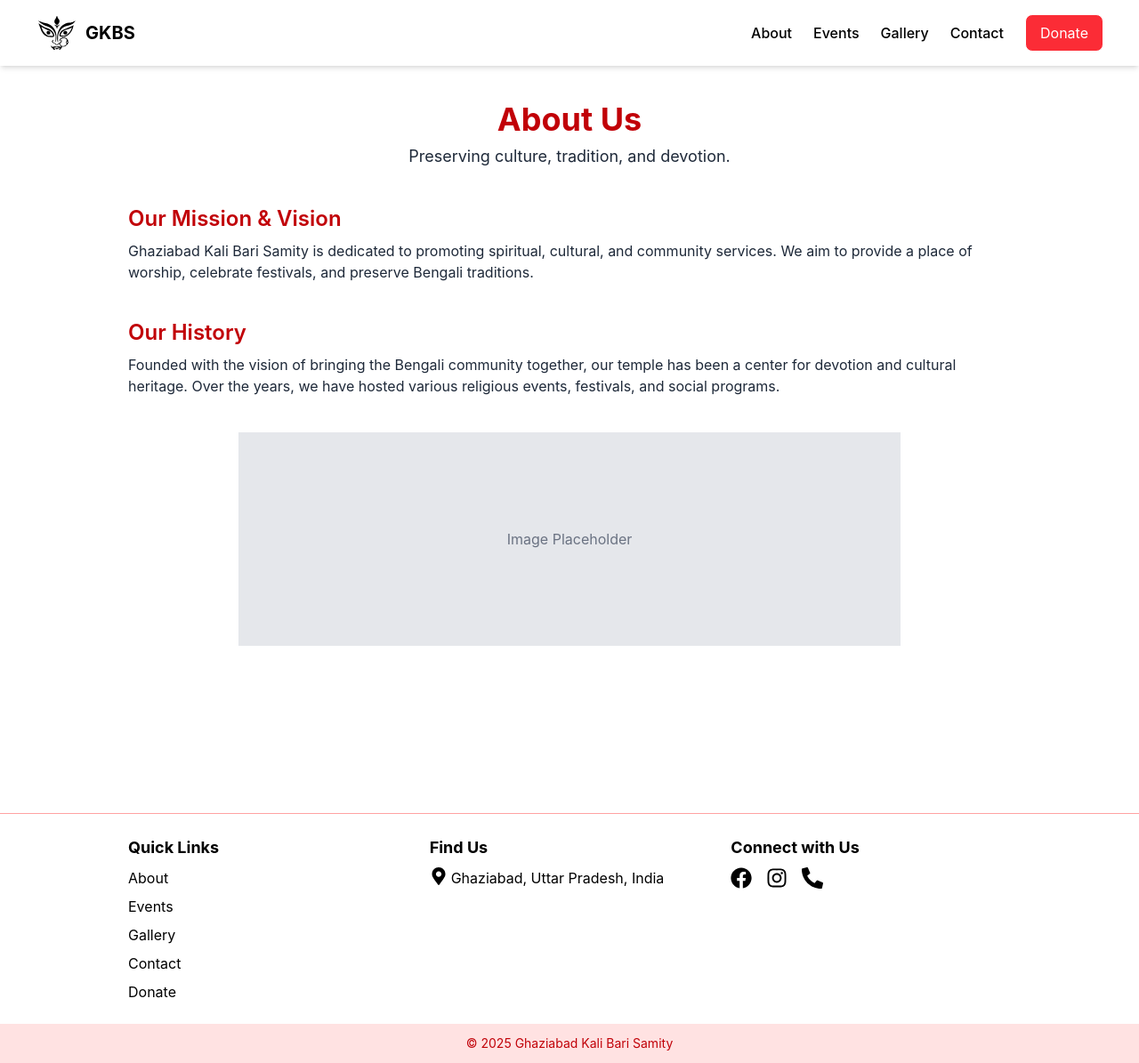
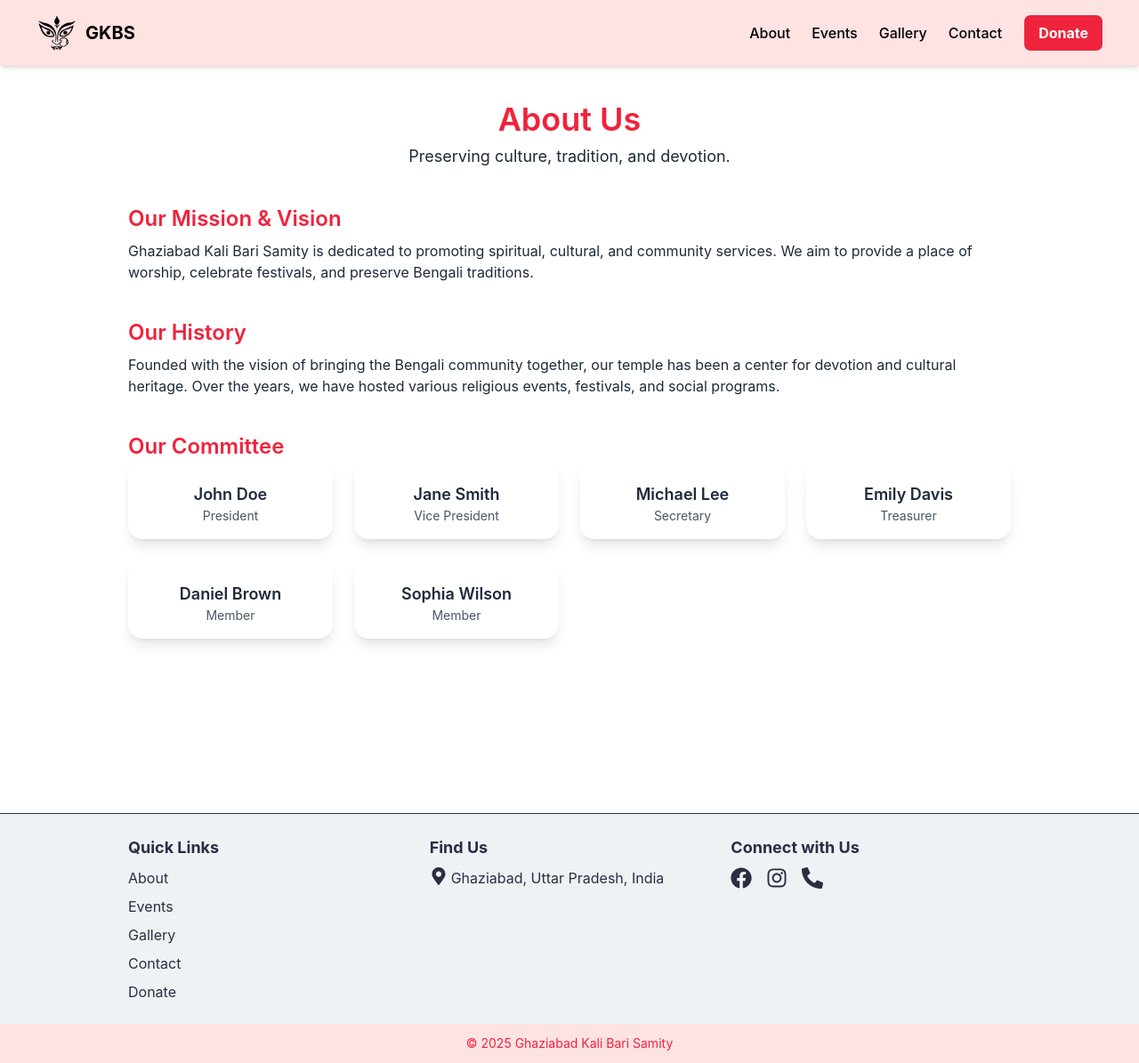
Before and after one commit to Priyankar01/gkbs-website, a Next.js app: page /about in a window 1280 px wide. Shown: the whole page at 89% size. Built offline with nearby package versions, Linux system fonts and the light colour scheme.

Commit message:
made a few changes in the contact page

```diff
--- a/src/app/about/page.tsx
+++ b/src/app/about/page.tsx
@@ -1,9 +1,34 @@
 export default function About() {
+	const members = [
+		{ name: 'John Doe', designation: 'President', image: '/john.jpg' },
+		{ name: 'Jane Smith', designation: 'Vice President', image: '/jane.jpg' },
+		{ name: 'Michael Lee', designation: 'Secretary', image: '/michael.jpg' },
+		{ name: 'Emily Davis', designation: 'Treasurer', image: '/emily.jpg' },
+		{ name: 'Daniel Brown', designation: 'Member', image: '/daniel.jpg' },
+		{ name: 'Sophia Wilson', designation: 'Member', image: '/sophia.jpg' },
+	];
+
+	const ProfileCard = ({ member }) => {
+		return (
+			<div className="bg-white shadow-lg rounded-2xl p-4 text-center">
+				{/* <Image
+					src={member.image}
+					alt={member.name}
+					width={100}
+					height={100}
+					className="rounded-full mx-auto mb-2"
+				/> */}
+				<div className="rounded-full mx-auto mb-2"></div>
+				<h3 className="text-lg font-semibold">{member.name}</h3>
+				<p className="text-gray-600 text-sm">{member.designation}</p>
+			</div>
+		);
+	};
 	return (
 		<main className="max-w-5xl mx-auto px-4 py-10 text-gray-800">
 			{/* Hero Section */}
 			<section className="text-center">
-				<h1 className="text-4xl font-bold text-red-700">About Us</h1>
+				<h1 className="text-4xl font-semibold text-[#EF233C]">About Us</h1>
 				<p className="mt-2 text-lg">
 					Preserving culture, tradition, and devotion.
 				</p>
@@ -11,7 +36,7 @@ export default function About() {
 
 			{/* Mission & Vision */}
 			<section className="mt-10">
-				<h2 className="text-2xl font-semibold text-red-700">
+				<h2 className="text-2xl font-semibold text-[#EF233C]">
 					Our Mission & Vision
 				</h2>
 				<p className="mt-2">
@@ -23,7 +48,7 @@ export default function About() {
 
 			{/* History */}
 			<section className="mt-10">
-				<h2 className="text-2xl font-semibold text-red-700">Our History</h2>
+				<h2 className="text-2xl font-semibold text-[#EF233C]">Our History</h2>
 				<p className="mt-2">
 					Founded with the vision of bringing the Bengali community together,
 					our temple has been a center for devotion and cultural heritage. Over
@@ -32,12 +57,22 @@ export default function About() {
 				</p>
 			</section>
 
+			{/* Members */}
+			<section className="mt-10">
+				<h2 className="text-2xl font-semibold text-[#EF233C]">Our Committee</h2>
+				<div className="grid grid-cols-1 sm:grid-cols-2 md:grid-cols-3 lg:grid-cols-4 gap-6">
+					{members.map((member, index) => (
+						<ProfileCard key={index} member={member} />
+					))}
+				</div>
+			</section>
+
 			{/* Image Section */}
-			<section className="mt-10 flex justify-center">
+			{/* <section className="mt-10 flex justify-center">
 				<div className="w-full md:w-3/4 bg-gray-200 h-60 flex items-center justify-center text-gray-500">
 					Image Placeholder
 				</div>
-			</section>
+			</section> */}
 		</main>
 	);
 }
--- a/src/app/contact/page.tsx
+++ b/src/app/contact/page.tsx
@@ -1,5 +1,6 @@
 'use client';
 import { useState } from 'react';
+import { FaPhoneAlt, FaMapMarkerAlt } from 'react-icons/fa';
 
 export default function Contact() {
 	const [formData, setFormData] = useState({
@@ -29,20 +30,19 @@ export default function Contact() {
 
 			{/* Contact Info */}
 			<section className="mt-10 text-center">
-				<p>
-					<strong>📍 Address:</strong> Ghaziabad, Uttar Pradesh, India
+				<p className="flex justify-center items-center gap-1">
+					<FaMapMarkerAlt />
+					Ghaziabad, Uttar Pradesh, India
 				</p>
-				<p>
-					<strong>📞 Phone:</strong> +91 XXXXXXXXXX
-				</p>
-				<p>
-					<strong>📧 Email:</strong> info@gkbs.com
+				<p className="flex justify-center items-center gap-1">
+					<FaPhoneAlt />
+					Phone: +91 XXXXXXXXXX
 				</p>
 			</section>
 
 			{/* Contact Form */}
 			<section className="mt-10">
-				<h2 className="text-2xl font-semibold text-red-700 text-center">
+				<h2 className="text-2xl font-semibold text-red-700 text-center ">
 					Send Us a Message
 				</h2>
 				<form
@@ -76,7 +76,7 @@ export default function Contact() {
 						required></textarea>
 					<button
 						type="submit"
-						className="w-full bg-red-500 text-white py-2 rounded hover:bg-white hover:text-black border-1">
+						className="w-full bg-red-500 text-white py-2 rounded hover:bg-white hover:text-black border-1 hover:cursor-pointer">
 						Send Message
 					</button>
 				</form>
--- a/src/app/page.tsx
+++ b/src/app/page.tsx
@@ -19,7 +19,7 @@ export default function Home() {
 						community service.
 					</p>
 					<Link href="/about">
-						<button className="mt-6 px-8 py-3 bg-red-600 text-white text-lg font-semibold rounded-lg shadow-md hover:bg-white hover:text-black hover:cursor-pointer transition duration-200 border-1">
+						<button className="mt-6 px-8 py-3 bg-[#EF233C] text-white text-lg font-semibold rounded-lg shadow-md hover:bg-white hover:text-black hover:cursor-pointer transition duration-200 border-1">
 							Know More
 						</button>
 					</Link>
--- a/src/components/Footer.tsx
+++ b/src/components/Footer.tsx
@@ -8,9 +8,9 @@ import {
 
 export default function Footer() {
 	return (
-		<footer className="bg-white border-t border-red-300 mt-10">
+		<footer className="bg-[#EDF2F4] border-t border-[#2B2D42] mt-10">
 			{/* Top Section */}
-			<div className="max-w-5xl mx-auto py-6 grid grid-cols-1 sm:grid-cols-2 md:grid-cols-3 gap-6 text-black px-4">
+			<div className="max-w-5xl mx-auto py-6 grid grid-cols-1 sm:grid-cols-2 md:grid-cols-3 gap-6 text-[#2B2D42] px-4">
 				{/* Navigation Links */}
 				<div>
 					<h3 className="font-bold text-lg">Quick Links</h3>
@@ -46,7 +46,7 @@ export default function Footer() {
 				{/* Map Placeholder */}
 				<div>
 					<h3 className="font-bold text-lg">Find Us</h3>
-					<div className="mt-2 flex items-centre hover:text-red-500 hover:cursor-pointer">
+					<div className="mt-2 flex items-centre hover:text-[#EF233C] hover:cursor-pointer">
 						<a
 							href="https://www.google.co.in/maps/place/Ghaziabad+Kalibari+Samity/@28.692397,77.4453021,17z/data=!3m1!4b1!4m6!3m5!1s0x390cf175483c7f9b:0xba670237b775d287!8m2!3d28.6923923!4d77.447877!16s%2Fg%2F1tgxgftm?entry=ttu&g_ep=EgoyMDI1MDMxNy4wIKXMDSoASAFQAw%3D%3D"
 							className=" flex items-start m-0 gap-1"
@@ -62,13 +62,22 @@ export default function Footer() {
 				<div>
 					<h3 className="font-bold text-lg">Connect with Us</h3>
 					<div className="flex space-x-4 mt-2">
-						<Link href="#" className="hover:text-red-500 hover:cursor-pointer">
+						<Link
+							href="https://www.facebook.com/gkbs.sanjaynagar"
+							className="hover:text-[#EF233C] hover:cursor-pointer "
+							target="_blank">
 							<FaFacebook className="w-6 h-6" />
 						</Link>
-						<Link href="#" className="hover:text-red-500 hover:cursor-pointer">
+						<Link
+							href="#"
+							className="hover:text-[#EF233C] hover:cursor-pointer"
+							target="_blank">
 							<FaInstagram className="w-6 h-6" />
 						</Link>
-						<Link href="#" className="hover:text-red-500 hover:cursor-pointer">
+						<Link
+							href="#"
+							className="hover:text-[#EF233C] hover:cursor-pointer"
+							target="_blank">
 							<FaPhoneAlt className="w-6 h-6" />
 						</Link>
 					</div>
@@ -76,7 +85,7 @@ export default function Footer() {
 			</div>
 
 			{/* Bottom Section */}
-			<div className="bg-red-100 text-center py-3 text-red-700 text-sm px-4">
+			<div className="bg-red-100 text-center py-3 text-[#EF233C] text-sm px-4">
 				© 2025 Ghaziabad Kali Bari Samity
 			</div>
 		</footer>
--- a/src/components/Navbar.tsx
+++ b/src/components/Navbar.tsx
@@ -9,7 +9,7 @@ export default function Navbar() {
 	const [menuOpen, setMenuOpen] = useState(false);
 
 	return (
-		<nav className="bg-white shadow-md py-4 px-10 flex justify-between items-center">
+		<nav className="bg-red-100 shadow-md py-4 px-10 flex justify-between items-center">
 			<Link href="/" className="flex items-center">
 				<div>
 					<Logo className="w-12" />
@@ -18,22 +18,22 @@ export default function Navbar() {
 			</Link>
 
 			{/* Desktop Menu */}
-			<div className="hidden md:flex space-x-6 items-center">
-				<Link href="/about" className="hover:text-red-500 font-medium">
+			<div className="hidden md:flex space-x-6 items-center font-bold">
+				<Link href="/about" className="hover:text-[#EF233C] font-medium">
 					About
 				</Link>
-				<Link href="/event" className="hover:text-red-500 font-medium">
+				<Link href="/event" className="hover:text-[#EF233C] font-medium">
 					Events
 				</Link>
-				<Link href="/gallery" className="hover:text-red-500 font-medium">
+				<Link href="/gallery" className="hover:text-[#EF233C] font-medium">
 					Gallery
 				</Link>
-				<Link href="/contact" className="hover:text-red-500 font-medium">
+				<Link href="/contact" className="hover:text-[#EF233C] font-medium">
 					Contact
 				</Link>
 				<Link
 					href="/donate"
-					className="bg-red-500 border-1 text-white px-4 py-2 rounded-lg hover:bg-white hover:text-black  transition duration-200">
+					className="bg-[#EF233C] border-1 text-white font-bold px-4 py-2 rounded-lg hover:bg-white hover:text-[#2B2D42]  transition duration-200">
 					Donate
 				</Link>
 			</div>
```
Also changed, not shown: 1 other file (tests, documents, lock files or other folders).
